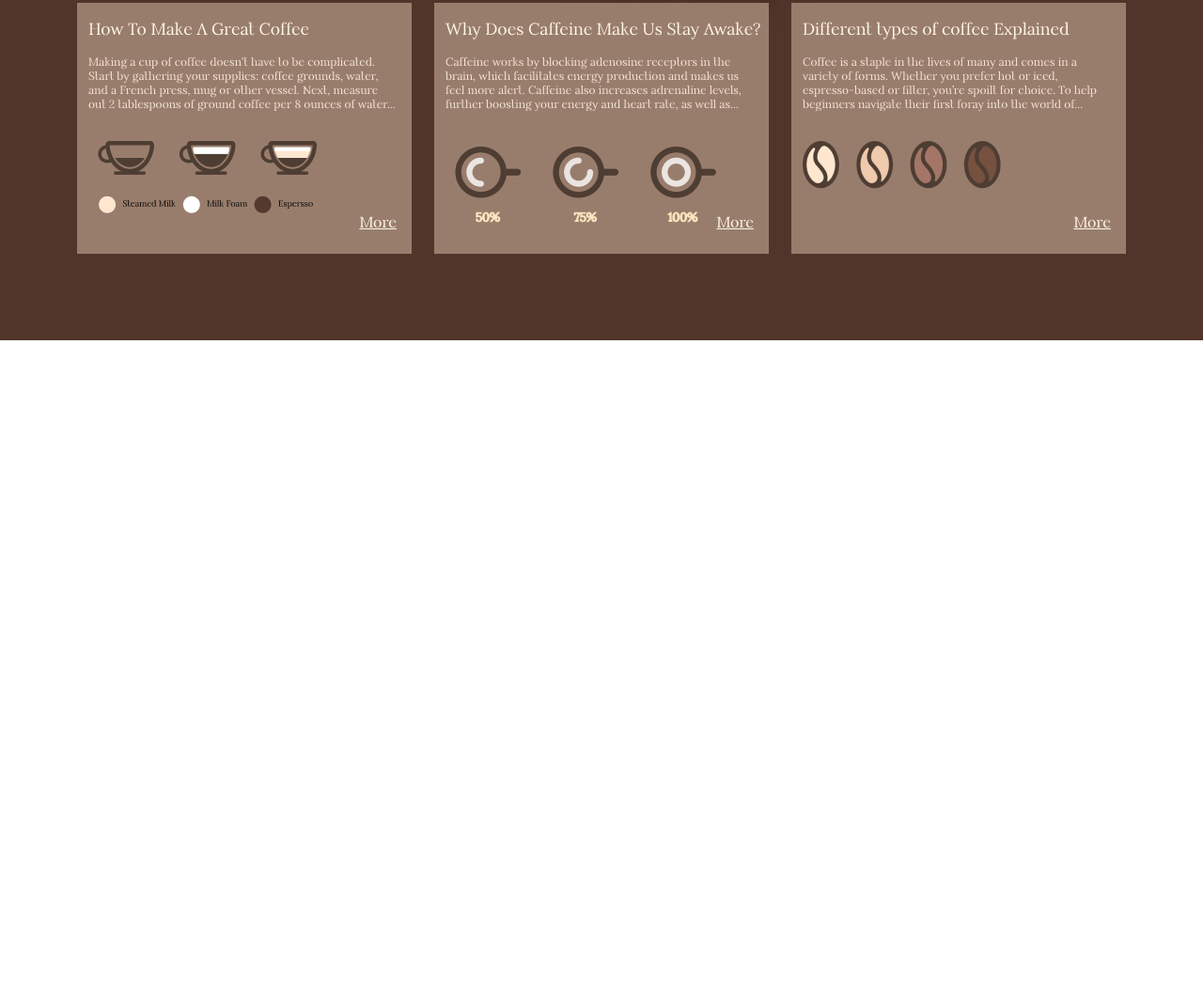
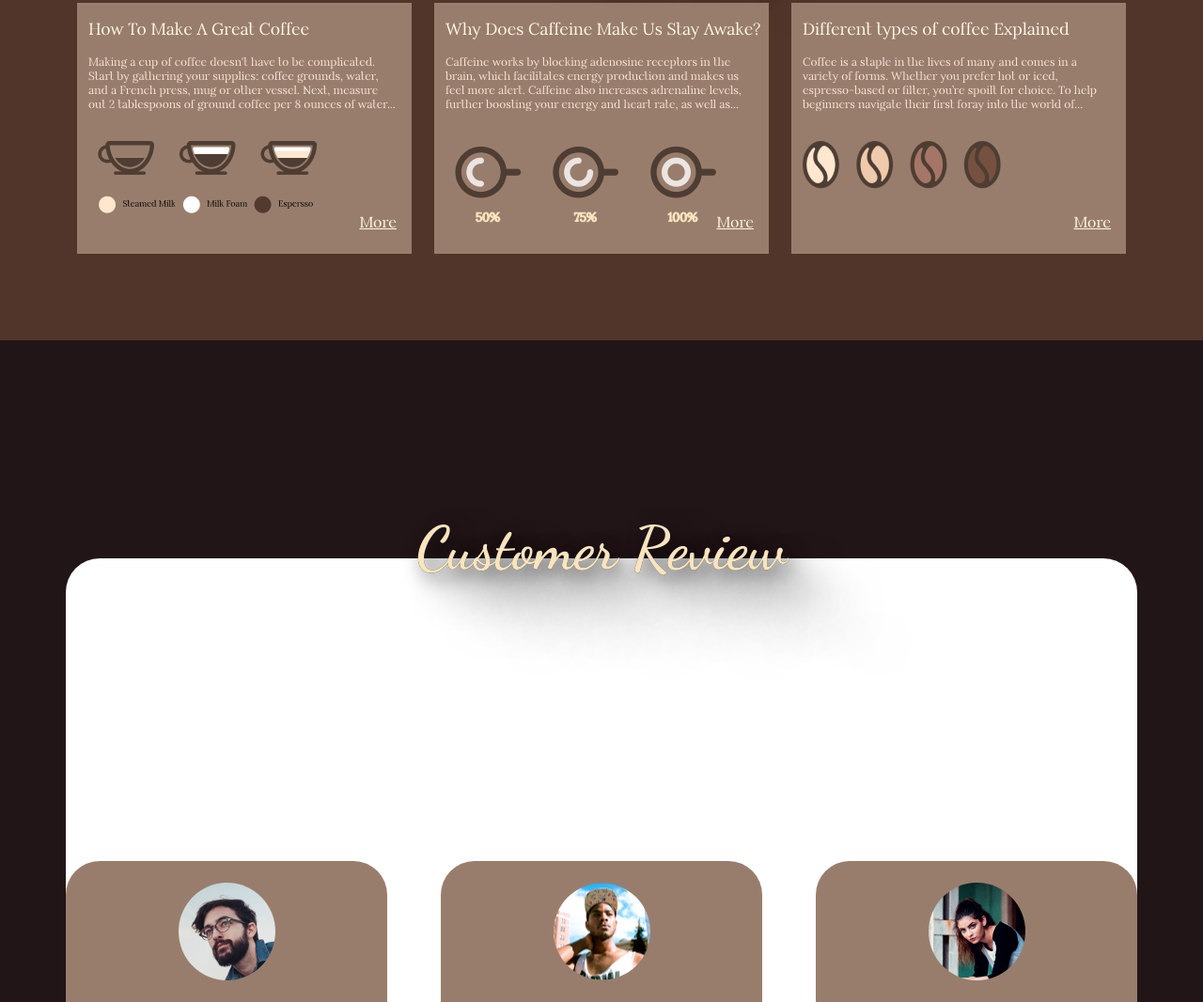
Before and after one commit to hamidreza8968/CoffeeShop, a plain HTML site: page practice1.html in a window 1280 px wide. Shown: the part 5431-6497 px from the top of the page at 94% size. Before the commit the page ends 5793 px from the top, so only its background shows below. Drawn offline with Linux system fonts and the light colour scheme.

Commit message:
add "customer reviews"

```diff
--- a/practice1.html
+++ b/practice1.html
@@ -335,12 +335,59 @@
                     <img class="blogImg" src="public/assets/blogImg3.png" alt="three cup of coffee">
                     <p class="text moreLink absolute">More</p>
                 </div>
-
+            </div>
+        </div>
+    </div>
+    <div class="container">
+        <div class="customerReview relative">
+            <h2 class="heading h2 absolute text-center">Customer Review</h2>
+            <div class="customerFlex flex justify-between alignItem-end">
+                <div class="customerFlexItem">
+                    <div class="withoutContent">
+                        <img class="customerImg" src="public/assets/customer1.png" alt="customer image">
+                    </div>
+                    <div class="withContent relative">
+                        <img class="camaIcon absolute" src="public/assets/icons/camaIcon.png" alt="cama icon">
+                        <img class="customerImg" src="public/assets/customer1.png" alt="customer image">
+                        <p class="text customerName">mark</p>
+                        <p class="text customerName">king</p>
+                        <img src="public/assets/icons/starsIcon.png" alt="stars grading">
+                        <p class="text customerComment">I love spending my downtime in a cozy coffee shop, surrounded by
+                            the sweet aroma of freshly brewed drinks and pastries.</p>
+                    </div>
+                </div>
+                <div class="customerFlexItem">
+                    <div class="withoutContent">
+                        <img class="customerImg" src="public/assets/customer2.png" alt="customer image">
+                    </div>
+                    <div class="withContent relative">
+                        <img class="camaIcon absolute" src="public/assets/icons/camaIcon.png" alt="cama icon">
+                        <img class="customerImg" src="public/assets/customer2.png" alt="customer image">
+                        <p class="text customerName">Tyler</p>
+                        <p class="text customerName">Student</p>
+                        <img src="public/assets/icons/starsIcon.png" alt="stars grading">
+                        <p class="text customerComment">I love spending my downtime in a cozy coffee shop, surrounded by
+                            the sweet aroma of freshly brewed drinks and pastries.</p>
+                    </div>
+                </div>
+                <div class="customerFlexItem">
+                    <div class="withoutContent">
+                        <img class="customerImg" src="public/assets/customer3.png" alt="customer image">
+                    </div>
+                    <div class="withContent relative">
+                        <img class="camaIcon absolute" src="public/assets/icons/camaIcon.png" alt="cama icon">
+                        <img class="customerImg" src="public/assets/customer3.png" alt="customer image">
+                        <p class="text customerName">Sara</p>
+                        <p class="text customerName">jackson</p>
+                        <img src="public/assets/icons/starsIcon.png" alt="stars grading">
+                        <p class="text customerComment">I love spending my downtime in a cozy coffee shop, surrounded by
+                            the sweet aroma of freshly brewed drinks and pastries.</p>
+                    </div>
+                </div>
             </div>
 
         </div>
     </div>
-
 </div>
 
 </body>
--- a/sass/indexPractice1.scss
+++ b/sass/indexPractice1.scss
@@ -452,6 +452,7 @@ html {
   }
   .ourBlog{
     background-color: $lightBrownBg;
+    margin-bottom: 7rem;
     .h3{
       top: -4.25rem;
       right: 0;
@@ -497,8 +498,47 @@ html {
           }
         }
       }
+    }
+  }
+  .container{
+    .customerReview{
+      background-color: white;
+      border-radius: 2.25rem;
+      .h2{
+        top: -3rem;
+        right: 0;
+        left: 0;
+        margin: auto;
+      }
+      .customerFlex{
+        height: 22.625rem;
+        padding-top: 6.875rem;
+        .customerFlexItem{
+          .withoutContent{
+            background-color: $creamBg;
+            width: 21.375rem;
+            height: 9.375rem;
+            border-radius: 2.25rem 2.25rem 0 0;
 
+            .customerImg{
+              border-radius: 50%;
+              margin: auto;
+              display: block;
+              position: relative;
+              top: 50%;
+              transform: translateY(-50%);
+            }
+          }
+          .withContent{
+            background-color: $lightBrownBg;
+            display: none;
+            .customerImg{
+              border-radius: 50%;
+            }
+          }
 
+        }
+      }
     }
   }
 }
```
Also changed, not shown: css/indexPractice1.css, public/assets/cafeImg.jpg (added), public/assets/customer1.png (added), public/assets/customer2.png (added), public/assets/customer3.png (added), public/assets/icons/camaIcon.png (added), public/assets/icons/sliderLeft.png (added), public/assets/icons/sliderRight.png (added), public/assets/icons/starsIcon.png (added), 1 other file.
